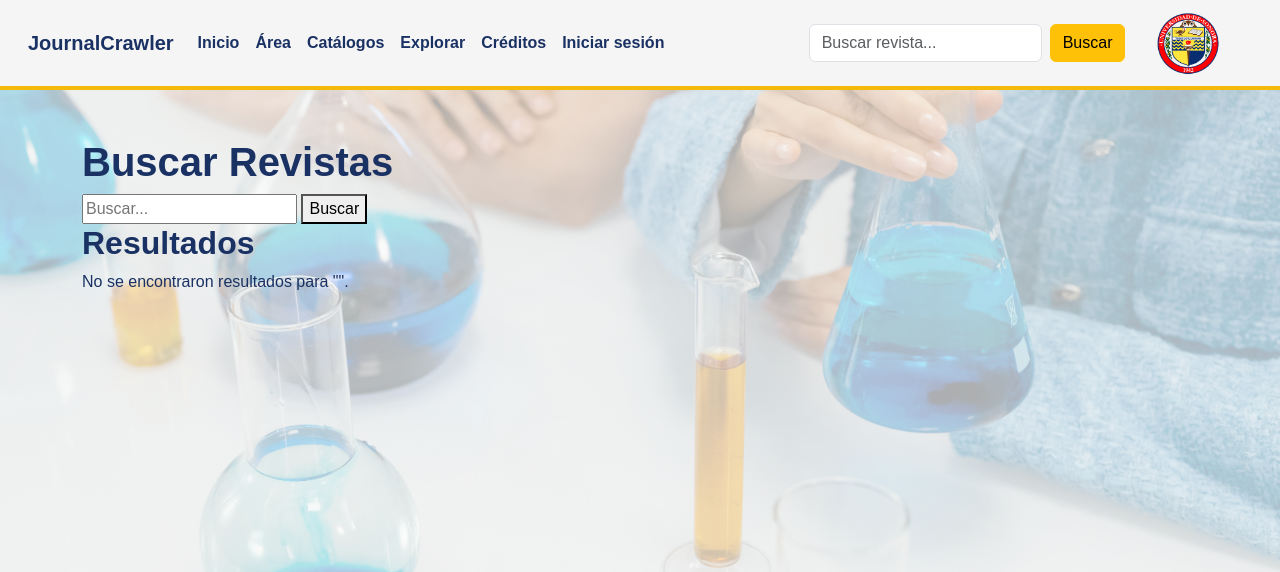
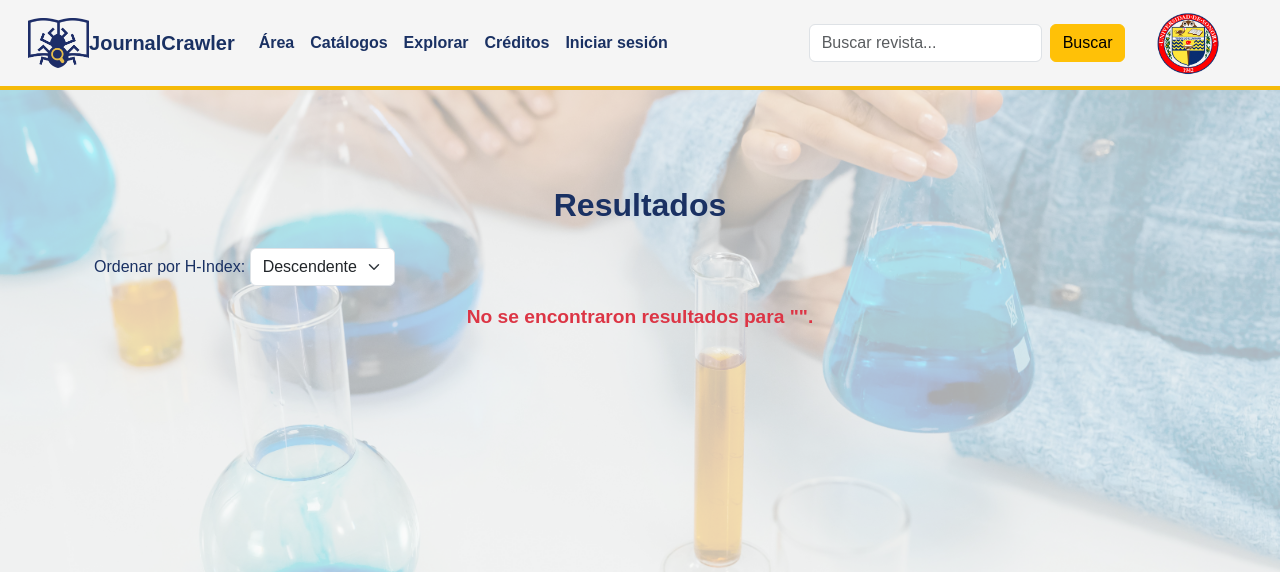
Before and after one commit to rangelh159/JournalCrawlerV2.0, a Flask app: page /buscar in a window 1280 px wide. Shown: the top 572 px of the page. Run offline with Flask 3, Linux system fonts and the light colour scheme; parts of the project's set-up code (start-up, migrations or seed data) failed here and were passed over.

Commit message:
clases, app.py, styles.css, base.html, buscar.html, y detalle.html actualizados, se agrega levenshtein.py y logo_journal.png

```diff
--- a/app.py
+++ b/app.py
@@ -2,9 +2,21 @@
 import os
 import random
 import funciones.journal_classes as jc
+from funciones.levenshtein import levenshtein_distance
 
-import json
+# Diccionario para mapear códigos de áreas a nombres legibles
+AREA_MAP = {
+    "CIENCIAS_BIO": "Ciencias Biológicas",
+    "CIENCIAS_ECO": "Ciencias Económicas",
+    "CIENCIAS_EXA": "Ciencias Exactas",
+    "CIENCIAS_SOC": "Ciencias Sociales",
+    "HUMAN_Y_ART": "Humanidades y Arte",
+    "ING": "Ingeniería",
+    "MULTI": "Multidisciplinario"
+}
 
+
+#Archivo principal de la aplicación Flask
 app = Flask(__name__)
 sistema = jc.SistemaGestor() #Instancia de la clase Sistema, que es la encargada de gestionar el sistema de revistas científicas. Esta clase se encarga de cargar los datos de las revistas desde un archivo JSON y de gestionar las operaciones relacionadas con las revistas, como la búsqueda y el inicio de sesión.
 json_completo= 'datos/json/salida_b_actualizado.json' #Ruta del archivo JSON que contiene la información de las revistas científicas. Este archivo se encuentra en la carpeta datos/json/revistas.json.
@@ -16,19 +28,45 @@
     '''Páfona principal de la aplicación'''
     return render_template('index.html') ##render_template es una función de Flask que se utiliza para renderizar una plantilla HTML y devolverla al navegador. Esta función toma como argumento el nombre de la plantilla HTML que se va a renderizar y los datos que se van a pasar a la plantilla. En este caso, se está renderizando la plantilla index.html y no se están pasando datos a la plantilla.
 
+
 @app.route('/buscar', methods=['GET'])
 def buscar():
     query = request.args.get('q', '').lower()
+    orden = request.args.get('orden', 'desc')  # Por defecto, descendente
     resultados = []
 
     if query:
         for revista_id, revista in sistema.revistas.items():
+            # Calcular la distancia de Levenshtein entre la consulta y el título de la revista
+            distancia = levenshtein_distance(query, revista.titulo.lower())
+
             if query in revista.titulo.lower() or \
-               any(query in area.lower() for area in revista.areas) or \
-               any(query in catalogo.lower() for catalogo in revista.catalogos):
-                resultados.append(revista.to_dict(2))  # Convierte el objeto a diccionario
+            distancia <= 5 or \
+            any(query in area.lower() for area in revista.areas) or \
+            any(query in catalogo.lower() for catalogo in revista.catalogos):
+                areas_traducidas = [AREA_MAP.get(area, area) for area in revista.areas]
+                resultados.append({
+                    "revista": revista.to_dict(2),
+                    "distancia": distancia,
+                    "areas_traducidas": areas_traducidas
+                })
 
-    return render_template('buscar.html', resultados=resultados, query=query)
+        # Ordenar los resultados por la distancia de Levenshtein
+        resultados.sort(key=lambda x: x["distancia"])
+
+        def parse_h_index(value):
+            try:
+                return int(value)  # Intenta convertir a entero
+            except (ValueError, TypeError):
+                return 0  # Si falla, devuelve 0 como valor predeterminado
+
+        # Ordenar por H-Index según el orden seleccionado
+        if orden == 'asc':
+            resultados.sort(key=lambda x: parse_h_index(x["revista"].get("h_index", 0)))
+        else:  # Orden descendente por defecto
+            resultados.sort(key=lambda x:  parse_h_index(x["revista"].get("h_index", 0)), reverse=True)
+
+    return render_template('buscar.html', resultados=resultados, query=query, orden=orden)
 
 @app.route('/revista/<int:revista_id>')
 def detalle_revista(revista_id):
@@ -36,7 +74,17 @@
     revista = sistema.obtener_revista_por_id(revista_id)
     if not revista:
         return "Revista no encontrada", 404
-    return render_template('detalle.html', revista=revista.to_dict(2))
+    #verificar si datos scrappeados es none
+    campos_scrappeados = ['h_index', 'subject_area', 'sitio_web', 'publisher', 'issn', 'widget', 'publication_type']
+    campos_null = [campo for campo in campos_scrappeados if getattr(revista, campo, None) is None] #getattr(revista, campo, None) devuelve el valor del atributo campo de la revista. Si el atributo no existe, devuelve None. Los parametros de getattr son el objeto del que se quiere obtener el atributo, el nombre del atributo y un valor por defecto que se devuelve si el atributo no existe.
+
+    mensaje = None
+    if campos_null:
+        mensaje = "Algunos datos de esta revista no están disponibles en Scimago."
+
+    areas_traducidas = [AREA_MAP.get(area, area) for area in revista.areas]
+
+    return render_template('detalle.html', revista=revista.to_dict(2), mensaje=mensaje, areas_traducidas=areas_traducidas)
 
 @app.route('/login', methods=['GET', 'POST'])
 def login():
--- a/funciones/journal_classes.py
+++ b/funciones/journal_classes.py
@@ -116,7 +116,7 @@
             datos = json.load(archivo)
             #print(datos)  # Verifica que los datos se carguen correctamente
             for titulo, revista_data in datos.items():
-                print(titulo)   # Itera sobre las claves y valores
+                #print(titulo)   # Itera sobre las claves y valores
                 revista = Revista(titulo)  # Usa la clave como título
                 revista.id = revista_data.get('id', None)
                 revista.areas = revista_data.get('areas', [])
--- a/static/css/styles.css
+++ b/static/css/styles.css
@@ -90,7 +90,76 @@
     font-weight: 900;
 }
 
-.logo-unison {
+.logo {
     left: 200px;
     height: 70px;
   }
+
+  .logo-jc {
+    left: 200px;
+    height: 50px;
+  }
+
+.mensaje-error {
+    color: #1a3163; /* Cambia el color del texto a rojo */
+    font-weight: bold; /* Hace el texto en negrita */
+    text-align: center; /* Centra el texto */
+    margin: 20px 0; /* Añade un margen superior e inferior */
+    background-color: #f6df9c; /* Fondo rojo claro */
+    padding: 10px; /* Espaciado interno */
+    border: 1px solid #f5ba09; /* Borde rojo */
+    border-radius: 7px; /* Bordes redondeados */
+}
+
+/* Estilo para la tabla */
+.table {
+    border: 1px solid #ddd;
+    border-radius: 5px;
+    overflow: hidden;
+}
+
+.table th {
+    background-color: #1a3163; /* Fondo oscuro */
+    color: white; /* Texto blanco */
+    text-align: center;
+}
+
+.table td {
+    vertical-align: middle;
+}
+
+.table-hover tbody tr:hover {
+    background-color: #f5ba09; /* Color de fondo al pasar el mouse */
+    color: #1a3163; /* Color del texto al pasar el mouse */
+}
+
+.text-primary {
+    font-weight: bold;
+}
+
+.text-danger {
+    font-weight: bold;
+    font-size: 1.2rem;
+}
+
+.card-header {
+    background: linear-gradient(90deg, #1a3163, #4a90e2);
+    color: white;
+    font-weight: bold;
+}
+
+.card-footer {
+    background-color: #f8f9fa;
+}
+
+.list-group-item {
+    font-size: 1rem;
+    line-height: 1.5;
+}
+
+.widget-container {
+    border: 1px solid #ddd;
+    padding: 10px;
+    border-radius: 5px;
+    background-color: #f9f9f9;
+}
--- a/templates/base.html
+++ b/templates/base.html
@@ -16,20 +16,20 @@
 
     {% block head %}{% endblock %}
 </head>
-<body>
+<body class="{% if request.endpoint == 'index' %}index-page{% else %}default-page{% endif %}">
 
     <nav class="navbar navbar-expand-lg navbar-dark px-3">
         <div class="container-fluid">
-        <a class="navbar-brand" href="/">JournalCrawler</a>
-        <img src="{{ url_for('static', filename='img/unison_logo.png') }}" alt="Logo Unison" class="navbar-logo ms-auto d-lg-none">
-
+            <a class="navbar-brand d-flex align-items-center" href="/">
+                <img src="{{ url_for('static', filename='img/logo_journal.png') }}" alt="Logo JournalCrawler" class="logo-jc">
+                JournalCrawler
+            </a>
             <button class="navbar-toggler" type="button" data-bs-toggle="collapse" data-bs-target="#navbarMain" aria-controls="navbarMain" aria-expanded="false" aria-label="Toggle navigation">
                 <span class="navbar-toggler-icon"></span>
             </button>
 
             <div class="collapse navbar-collapse" id="navbarMain">
                 <ul class="navbar-nav me-auto mb-2 mb-lg-0">
-                <li class="nav-item"><a class="nav-link" href="/">Inicio</a></li>
                     <li class="nav-item"><a class="nav-link" href="/area">Área</a></li>
                     <li class="nav-item"><a class="nav-link" href="/catalogos">Catálogos</a></li>
                     <li class="nav-item"><a class="nav-link" href="/explorar">Explorar</a></li>
@@ -46,16 +46,12 @@
                             <a class="nav-link" href="/login">Iniciar sesión</a>
                         {% endif %}
                 </ul>
-
-
-
             </div>
             <form class="d-flex ms-auto" role="search" method="GET" action="{{ url_for('buscar') }}">
                 <input class="form-control me-2" type="search" name="q" placeholder="Buscar revista..." aria-label="Buscar">
                 <button class="btn btn-warning" type="submit">Buscar</button>
             </form>
-        <img src="{{ url_for('static', filename='img/unison_logo.png') }}" alt="Logo Unison" class="logo-unison">
-
+            <img src="{{ url_for('static', filename='img/unison_logo.png') }}" alt="Logo Unison" class="logo">
         </div>
     </nav>
 
--- a/templates/buscar.html
+++ b/templates/buscar.html
@@ -4,70 +4,44 @@
 
 {% block body %}
 <!-- buscar.html -->
-<!DOCTYPE html>
-<html lang="en">
+<div class="container mt-5">
+    <h2 class="text-center mb-4">Resultados</h2>
 
-<head>
-    <meta charset="UTF-8">
-    <meta name="viewport" content="width=device-width, initial-scale=1.0">
-    <title>Buscar Revistas</title>
-    <style>
-        table {
-            width: 100%;
-            border-collapse: collapse;
-        }
-
-        th,
-        td {
-            border: 1px solid #ddd;
-            padding: 8px;
-            text-align: left;
-        }
-
-        th {
-            background-color: #f2f2f2;
-        }
-
-        tr:hover {
-            background-color: #f5f5f5;
-        }
-    </style>
-</head>
-
-<body>
-    <h1>Buscar Revistas</h1>
-    <form method="get" action="/buscar">
-        <input type="text" name="q" placeholder="Buscar..." value="{{ query }}">
-        <button type="submit">Buscar</button>
+    <!-- Formulario para seleccionar el orden del h-index -->
+    <form method="GET" action="{{ url_for('buscar') }}" class="mb-3">
+        <input type="hidden" name="q" value="{{ query }}">
+        <label for="orden" class="form-label">Ordenar por H-Index:</label>
+        <select name="orden" id="orden" class="form-select w-auto d-inline-block" onchange="this.form.submit()">
+            <option value="desc" {% if orden == 'desc' %}selected{% endif %}>Descendente</option>
+            <option value="asc" {% if orden == 'asc' %}selected{% endif %}>Ascendente</option>
+        </select>
     </form>
 
-    <h2>Resultados</h2>
     {% if resultados %}
-    <table>
-        <thead>
+    <table class="table table-striped table-hover align-middle">
+        <thead class="table-dark">
             <tr>
-                <th>Título</th>
-                <th>Catálogos</th>
-                <th>Áreas</th>
-                <th>H-Index</th>
+                <th scope="col">Título</th>
+                <th scope="col">Catálogos</th>
+                <th scope="col">Áreas</th>
+                <th scope="col" class="text-center">H-Index</th>
             </tr>
         </thead>
         <tbody>
             {% for revista in resultados %}
             <tr>
-                <td><a href="{{ url_for('detalle_revista', revista_id=revista.id) }}">{{ revista.titulo }}</a></td>
-                <td>{{ revista.catalogos | join(', ') }}</td>
-                <td>{{ revista.areas | join(', ') }}</td>
-                <td>{{ revista.h_index or 'N/A' }}</td>
+                <td><a href="{{ url_for('detalle_revista', revista_id=revista.revista.id) }}" class="text-decoration-none text-primary">{{ revista.revista.titulo.strip().title() }}</a></td>
+                <td>{{ revista.revista.catalogos | join(', ') }}</td>
+                <td>{{ revista['areas_traducidas'] | join(', ') }}</td>
+                <td class="text-center">{{ revista.revista.h_index or 'No se encuentra' }}</td>
             </tr>
             {% endfor %}
         </tbody>
     </table>
     {% else %}
-    <p>No se encontraron resultados para "{{ query }}".</p>
+    <p class="text-center text-danger">No se encontraron resultados para "{{ query }}".</p>
     {% endif %}
-</body>
+</div>
 
-</html>
 
 {% endblock %}
```
Also changed, not shown: funciones/levenshtein.py (added, +28 -0 lines), templates/detalle.html (+31 -23 lines), static/img/logo_journal.png (added), templates/inicio.html (deleted). Lines whose indentation alone changed are shown as unchanged.
